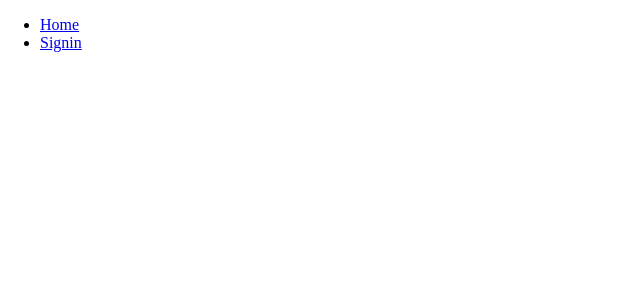
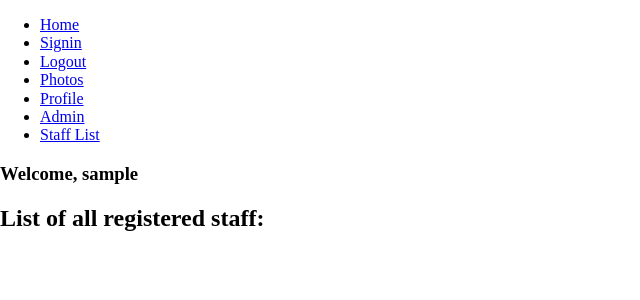
Before and after one commit to lwb-connect/lwb_heartbeat, a Django app: page /staff/stafflist in a window 1280 px wide. Before the commit the part shown is almost empty. Shown: the top 300 px of the page, without its empty margins (0-640 px from the left). Run offline with Django 3.2, Linux system fonts and the light colour scheme; the visitor is signed in with stand-in values (Sample User, id 1); parts of the project's set-up code (start-up, migrations or seed data) failed here and were passed over; some libraries are stand-ins or nearby versions.

Commit message:
staff list can be viewed, permissions only for superuser, redirect bug fixed

```diff
--- a/lwb_heartbeat/staff/templates/staff_list.html
+++ b/lwb_heartbeat/staff/templates/staff_list.html
@@ -1,8 +1,18 @@
 {% extends 'generic/base.html' %}
 {% load i18n %}
+{% load static %}
 
 {% block content %}
-{% for staffs in staff %}
-    <p>{% trans "Staff Name" %}: {{ staffs.username }}</p>
-{% endfor %}
+{% if user.is_superuser %}
+
+    <h2>List of all registered staff:</h2>
+
+    {% for staff in profile %}
+        <p>{% trans "Staff Name" %}: {{ staff.user.username }}</p>
+    {% endfor %}
+
+{% else %}
+    <h2>You are not authorized to view this page</h2>
+{% endif %}
+
 {% endblock content %}
--- a/lwb_heartbeat/staff/views.py
+++ b/lwb_heartbeat/staff/views.py
@@ -29,7 +29,6 @@ class ProfileView(LoginRequiredMixin, TemplateView):
     def get_context_data(self, **kwargs):
         """Get context data for profiles."""
         context = super().get_context_data(**kwargs)
-
         profile = get_object_or_404(StaffProfile, user__username=context['username'])
 
         context['profile'] = profile
@@ -72,8 +71,9 @@ class StaffListView(LoginRequiredMixin, ListView):
     """Staff List view."""
 
     template_name = 'staff_list.html'
+    login_url = reverse_lazy('auth_login')
     # import pdb; pdb.set_trace()
-    context_object_name = 'user'
+    context_object_name = 'profile'
     model = StaffProfile
 
     def get(self, *args, **kwargs):
@@ -86,10 +86,6 @@ class StaffListView(LoginRequiredMixin, ListView):
 
         return super().get(*args, **kwargs)
 
-    # def get(self, *args, **kwargs):
-    #     """Get."""
-    #     return super().get(*args, **kwargs)
-
     def get_context_data(self, **kwargs):
         """Get context."""
 
```
